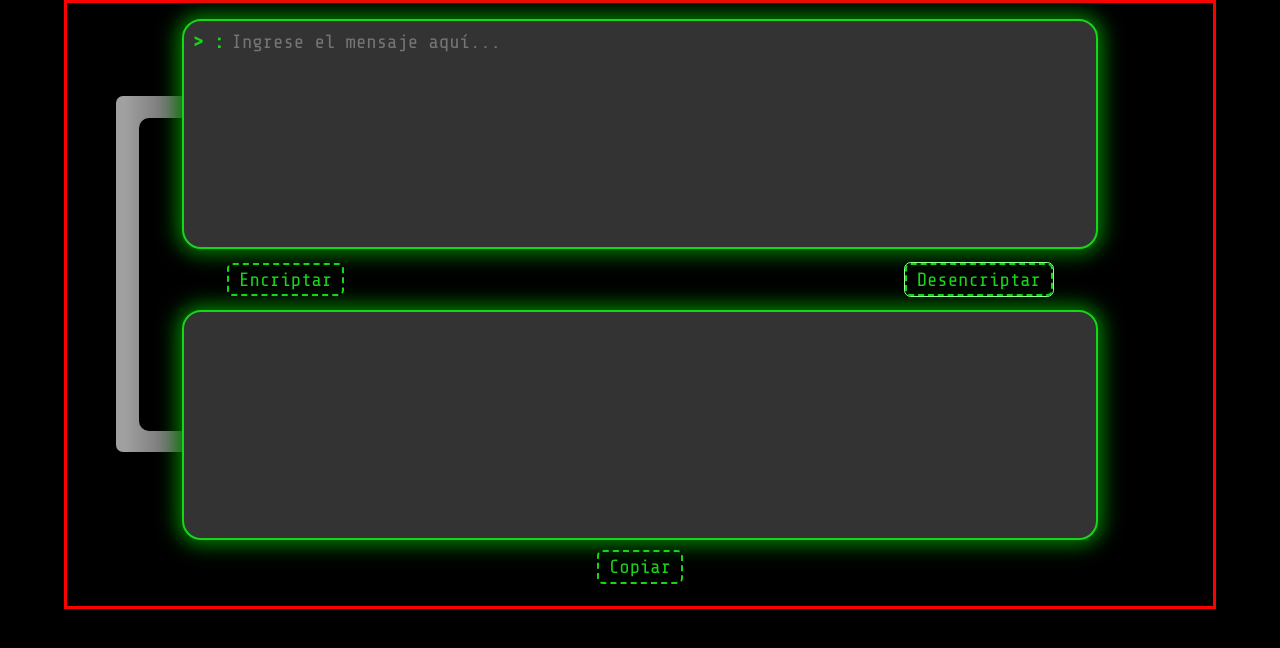
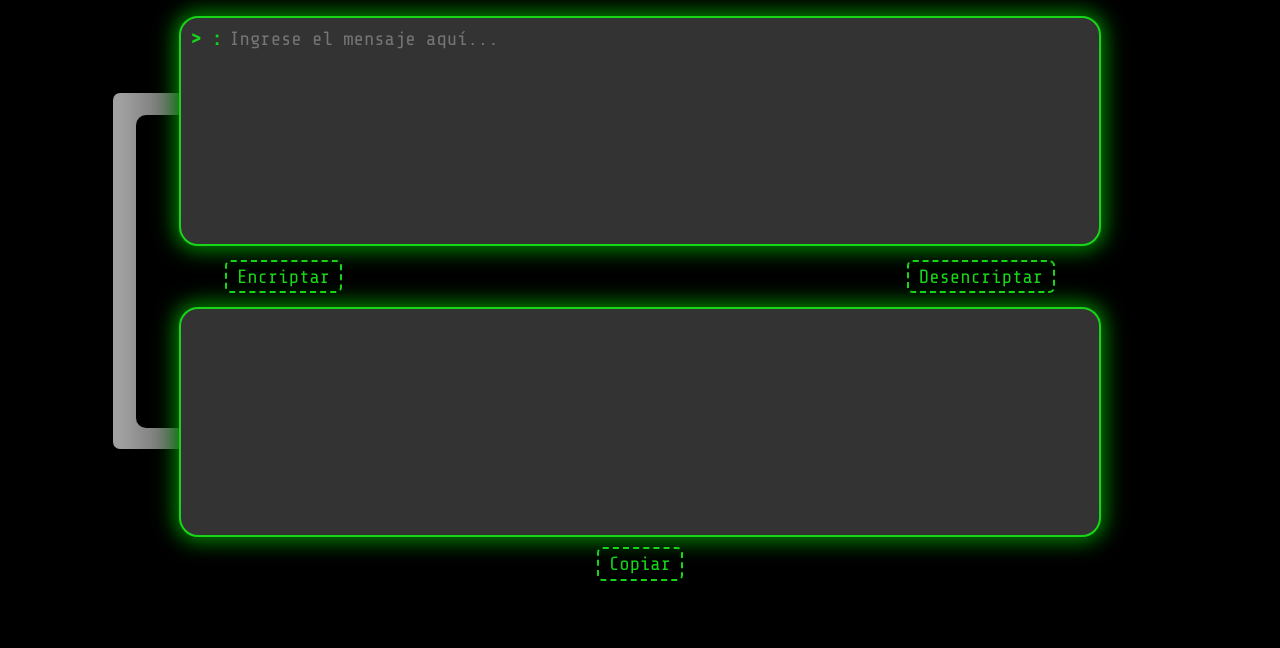
Before and after one commit to Oscar-Sch/Encriptador-ONE, a plain HTML site: page index.html in a window 1280 px wide. Both pictures are taken after a click on the button "Desencriptar". Drawn offline with nearby package versions, Linux system fonts and the light colour scheme.

Commit message:
nuevos efectos añadidos

```diff
--- a/index.js
+++ b/index.js
@@ -2,6 +2,7 @@ const textarea=document.getElementById("msg-input");
 const textoutput=document.getElementById("msg-output");
 const button=document.getElementById("but");
 const button2=document.getElementById("but2");
+const buttons=document.getElementsByClassName("button");
 const buttonCopy=document.getElementById("butcopy");
 const root=document.querySelector(":root");
 
@@ -17,10 +18,41 @@ function padlockAnimOff(){
 function padlockAnimOn(){
     root.style.setProperty("--padlock","1");
 }
+function buttonsDisable(){
+    button.disabled=true;
+    button2.disabled=true;
+    buttonCopy.disabled=true;
+    button.style.setProperty("cursor","default");
+    button2.style.setProperty("cursor","default");
+    buttonCopy.style.setProperty("cursor","default");
+    setTimeout(() => {
+        root.style.setProperty("--but-hover-color","var(--green)");
+        root.style.setProperty("--but-hover-border","var(--green)");
+        root.style.setProperty("--but-hover-bshadow","none");
+        root.style.setProperty("--but-hover-tshadow","none");
+
+    }, 500);
+}
+function buttonsEnable(){
+    button.disabled=false;
+    button2.disabled=false;
+    buttonCopy.disabled=false;
+    button.style.setProperty("cursor","pointer");
+    button2.style.setProperty("cursor","pointer");
+    buttonCopy.style.setProperty("cursor","pointer");
+    setTimeout(() => {
+        root.style.setProperty("--but-hover-color","rgb(146, 255, 146)");
+        root.style.setProperty("--but-hover-border","rgb(146, 255, 146)");
+        root.style.setProperty("--but-hover-bshadow"," 0 0 5px 1px var(--green)");
+        root.style.setProperty("--but-hover-tshadow"," -1px 0 var(--green), 0 1px var(--green), 1px 0 var(--green), 0 -1px var(--green)");
+
+    }, 500);
+}
 
 function inputAnimation(msg) {
     let input=textarea.value;
     transferAnimOn();
+    buttonsDisable();
     if(msg!=="")padlockAnimOn();
     let inputInterval=setInterval(() => {
         if (input.length==0){
@@ -40,6 +72,10 @@ function outputAnimation(msg) {
         if (cont>msg.length){
             transferAnimOff();
             padlockAnimOff();
+            setTimeout(() => {
+                root.style.setProperty("--padlock-anim","none");
+            }, 1000);
+            buttonsEnable();
             clearInterval(outputInterval);
             return
         };
@@ -101,6 +137,7 @@ function decrypt() {
 
 button.addEventListener("click", ()=>{
     root.style.setProperty("--anim-color","255, 36, 0");
+    root.style.setProperty("--padlock-anim","close");
     root.style.setProperty("--padlock-bg","linear-gradient(0deg, rgb(75, 18, 2) 0%, rgb(108, 61, 3) 35%, rgb(195, 62, 5) 100%)");
     encrypt();
     // textoutput.value=encrypt();
@@ -108,6 +145,7 @@ button.addEventListener("click", ()=>{
 });
 button2.addEventListener("click", ()=>{
     root.style.setProperty("--anim-color","36, 255, 0");
+    root.style.setProperty("--padlock-anim","open");
     root.style.setProperty("--padlock-bg","linear-gradient(0deg, rgba(4,75,2,1) 0%, rgba(3,108,17,1) 35%, rgba(89,195,5,1) 100%)");
     decrypt();
     // textoutput.value=decrypt();
--- a/style.css
+++ b/style.css
@@ -12,8 +12,15 @@
     --bgcolor:black;
     --green:rgb(23, 214, 23);
     --padlock:0;
-    --padlock-border:3px solid #eee;
+    --padlock-anim:open;
+    --padlock-border-visible:3px solid #eeef;
+    --padlock-border-hidden:3px solid #eee0;
     --padlock-bg:linear-gradient(0deg, rgb(75, 18, 2) 0%, rgb(108, 61, 3) 35%, rgb(195, 62, 5) 100%);
+    --but-hover-color:rgb(146, 255, 146);
+    --but-hover-border:rgb(146, 255, 146);
+    --but-hover-bshadow: 0 0 5px 1px var(--green);
+    --but-hover-tshadow: -1px 0 var(--green), 0 1px var(--green), 1px 0 var(--green), 0 -1px var(--green);
+
 }
 
 .body{
@@ -25,7 +32,7 @@
     margin: 0 auto;
     padding-top: 1em;
     padding-bottom: 1%;
-    border: 3px solid red;
+    /* border: 3px solid red; */
     display: flex;
     flex-direction: column;
     justify-content: center;
@@ -76,12 +83,13 @@
     outline: 1px solid white;
     transition: all 1s ease;
     opacity: var(--padlock);
+
 }
 .main::after{
     content: "";
     width: 2.5%;
     height: 7%;
-    border: 3px solid #eee;
+    border: 5px solid #eee;
     border-bottom: none;
     border-left: var(--padlock-border);
     position: absolute;
@@ -89,10 +97,39 @@
     top: 38%;
     border-radius: 30% 30% 0 0;
     z-index: 2;
-    transition: all 1s ease;
+    transition: opacity 1s ease;
     opacity: var(--padlock);
+    animation:var(--padlock-anim) 2s forwards;
 }
+@keyframes open {
+    0%{
+        border-left: var(--padlock-border-visible);
+        top: 38%;
+    }
+    20%{
+        border-left: var(--padlock-border-visible);
 
+    }
+    100%{
+        border-left: var(--padlock-border-hidden);
+        top: 37%;
+        transform: rotate(10deg);
+    }
+}
+@keyframes close {
+
+    0%{
+        border-left: var(--padlock-border-hidden);
+        top: 37%;
+        transform: rotate(10deg);
+    }
+
+    100%{
+        border-left: var(--padlock-border-visible);
+        top: 38%;
+        /* transform: rotate(-5deg); */
+    }
+}
 .transfer{
     width: 80%;
     /* height: 60%; */
@@ -220,10 +257,11 @@
     cursor: pointer;
 }
 .button:hover{
-    border-color: rgb(146, 255, 146);
-    color: rgb(146, 255, 146);
-    box-shadow: 0 0 5px 1px var(--green);
-    text-shadow: -1px 0 var(--green), 0 1px var(--green), 1px 0 var(--green), 0 -1px var(--green);
+    border-color: var(--but-hover-border);
+    color: var(--but-hover-color);
+    box-shadow: var(--but-hover-bshadow);
+    text-shadow: var(--but-hover-tshadow);
+    transition: all .2s;
 }
 .button:focus{
     outline: 1px double rgb(146, 255, 146);
```
